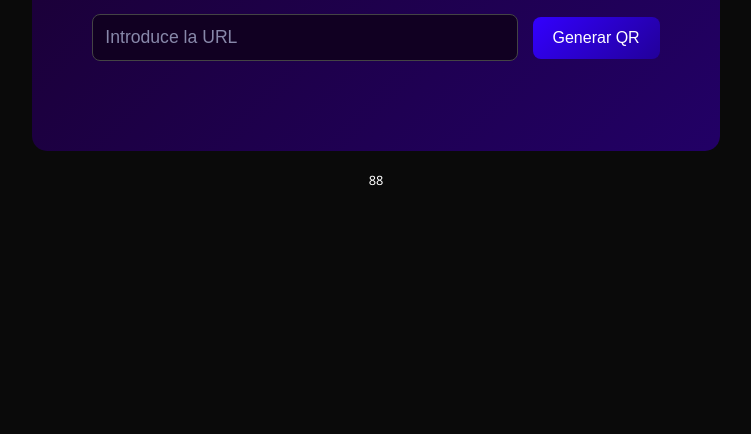
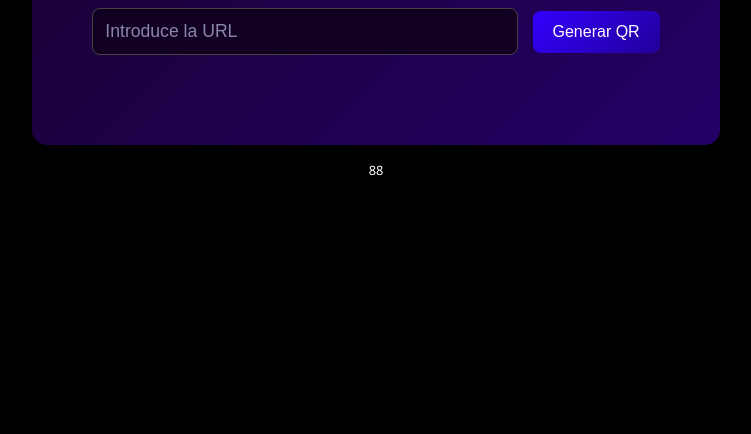
Before and after one commit to eduaibar/qrgenerator, a plain HTML site: page index.html in a window 1280 px wide. Shown: the part 366-800 px from the top of the page, without its empty margins (264-1015 px from the left). Drawn offline with Linux system fonts and the light colour scheme.

Commit message:
Update style.css

```diff
--- a/style.css
+++ b/style.css
@@ -6,7 +6,7 @@ body {
     align-items: center;
     height: 100vh;
     margin: 0;
-    background-color: #0a0a0a;
+    background-color: #000000;
     color: white;
 }
 
@@ -67,9 +67,8 @@ button:hover {
 }
 
 footer {
-    width: 100%;
     text-align: center;
     font-size: 0.8em;
     color: white;
-    margin-top: 20px;
+    padding: 1rem;
 }
```
